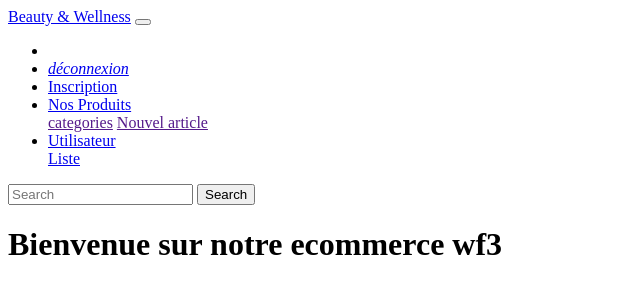
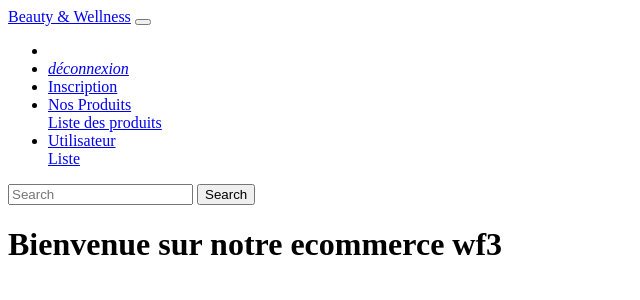
Before and after one commit to yorannelisabeth/ProjetWebForce3, a Symfony app: template templates/home/index.html.twig in a window 1280 px wide. Shown: the top 300 px of the page, without its empty margins (0-640 px from the left). Run offline with Twig, Linux system fonts and the light colour scheme; the template is opened without the code that fills it, so the values that code supplies are empty; some libraries are stand-ins or nearby versions.

Commit message:
menu redirections

```diff
--- a/src/Controller/ProduitController.php
+++ b/src/Controller/ProduitController.php
@@ -14,7 +14,7 @@ use Symfony\Component\Routing\Annotation\Route;
 #[Route('/produit')]
 class ProduitController extends AbstractController
 {
-    #[Route('/' ,name: 'produit_index', methods: ['GET'])]
+    #[Route('/' ,name: 'produit', methods: ['GET'])]
     public function index(ProduitRepository $produitRepository): Response
     {
         return $this->render('produit/index.html.twig', [
@@ -78,6 +78,6 @@ class ProduitController extends AbstractController
         }
 
         return $this->redirectToRoute('produit_index');
-        return $this->render('produit/delete.html.twig', ["produit" => $produit]);
+     return $this->render('produit/delete.html.twig', ["produit" => $produit]);
     }
 }
--- a/templates/menu.html.twig
+++ b/templates/menu.html.twig
@@ -43,8 +43,8 @@
 						Nos Produits
 					</a>
 					<div class="dropdown-menu" aria-labelledby="navbarDropdown">
-						<a class="dropdown-item" href="">categories</a>
-						<a class="dropdown-item" href="">Nouvel article</a>
+						<a class="dropdown-item" href="{{ path("produit") }}">Liste des produits</a>
+
 						<div class="dropdown-divider"></div>
 
 					</div>
@@ -55,7 +55,7 @@
 						Utilisateur
 					</a>
 					<div class="dropdown-menu" aria-labelledby="navbarDropdown">
-						<a class="dropdown-item" href="user">Liste</a>
+						<a class="dropdown-item" href="{{ path("user_index") }}">Liste</a>
 
 					</div>
 				</li>
```
